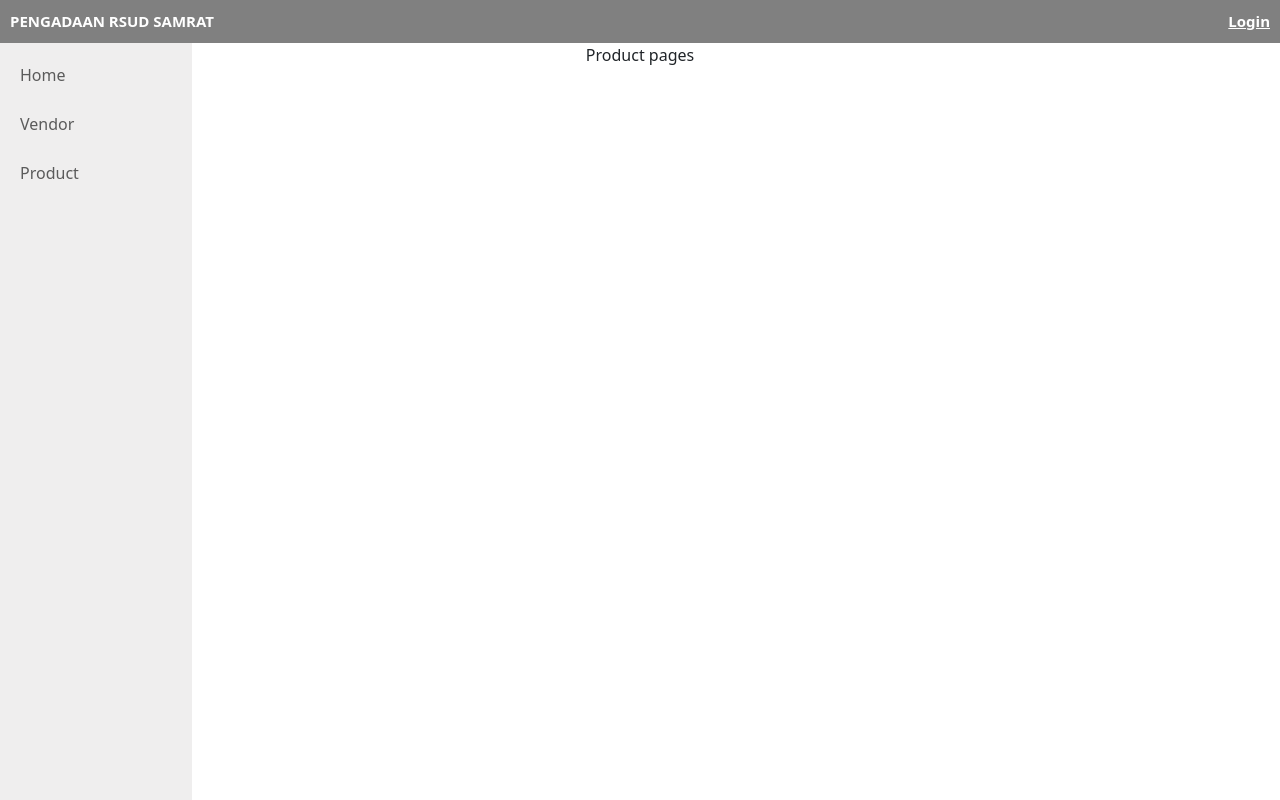
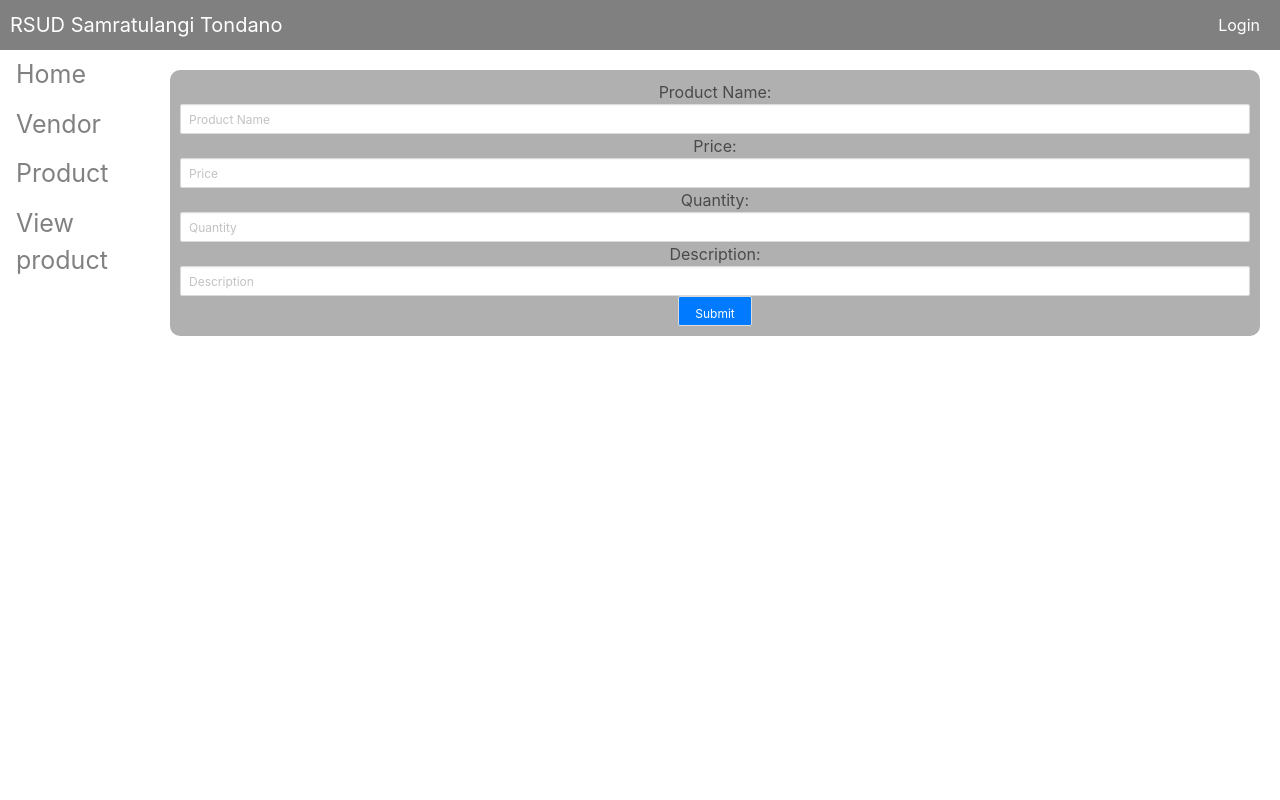
Before and after one commit to po3rdlp/FrontEndPengadaan-RsSamrat, a Vue app: page /product in a window 1280 px wide. Built offline with nearby package versions, Linux system fonts and the light colour scheme.

Commit message:
Another Changes & adding View Product

```diff
--- a/index.html
+++ b/index.html
@@ -4,10 +4,8 @@
     <meta charset="UTF-8" />
     <link rel="icon" href="/favicon.ico" />
     <link
-      href="https://cdn.jsdelivr.net/npm/bootstrap@5.3.0-alpha3/dist/css/bootstrap.min.css"
       rel="stylesheet"
-      integrity="sha384-KK94CHFLLe+nY2dmCWGMq91rCGa5gtU4mk92HdvYe+M/SXH301p5ILy+dN9+nJOZ"
-      crossorigin="anonymous"
+      href="https://cdn.jsdelivr.net/npm/bulma@0.9.4/css/bulma.min.css"
     />
     <meta name="viewport" content="width=device-width, initial-scale=1.0" />
     <title>Vite App</title>
--- a/package.json
+++ b/package.json
@@ -8,6 +8,7 @@
     "preview": "vite preview"
   },
   "dependencies": {
+    "axios": "^1.3.6",
     "vue": "^3.2.47",
     "vue-router": "^4.1.6"
   },
--- a/src/App.vue
+++ b/src/App.vue
@@ -23,5 +23,8 @@ export default {
 <style>
 .content {
   text-align: center;
+  padding-top: 60px;
+  margin-right: 10px;
+  margin-left: 160px;
 }
 </style>
--- a/src/components/Navigationbar.vue
+++ b/src/components/Navigationbar.vue
@@ -1,31 +1,35 @@
 <template>
-  <nav class="navbar">
-    <div class="navbar__text">PENGADAAN RSUD SAMRAT</div>
-    <RouterLink to="/Login" class="navbar__text navbar__text--right"
-      >Login</RouterLink
-    >
+  <nav>
+    <h1>RSUD Samratulangi Tondano</h1>
+    <RouterLink class="textroute" to="/Login">Login</RouterLink>
   </nav>
 </template>
 
 <style scoped>
 /* styling untuk navigation bar */
-.navbar {
+
+nav {
+  background-color: gray;
+  position: fixed;
+  width: 100%;
+  padding: 10px;
   display: flex;
+  align-items: center;
   justify-content: space-between;
-  align-items: center;
-  background-color: gray;
-  padding: 10px;
+  z-index: 2;
 }
-
-/* styling untuk teks di dalam navigation bar */
-.navbar__text {
+nav h1 {
+  margin: 0;
+  padding: 0;
+  font-size: 20px;
+  font-weight: normal;
   color: white;
-  font-size: 15px;
-  font-weight: bold;
+  margin-right: auto;
 }
-
-/* styling khusus untuk teks di sebelah kanan */
-.navbar__text--right {
-  margin-left: auto;
+.textroute {
+  color: white;
+  text-decoration: none;
+  margin: 0 10px;
+  font-size: 16px;
 }
 </style>
--- a/src/components/SideNavigationbar.vue
+++ b/src/components/SideNavigationbar.vue
@@ -1,13 +1,5 @@
-<script>
-export default {
-  name: "SideNavigationbar",
-};
-</script>
-
 <template>
-  <div>
-    <nav>
-      <div class="sidebar">
+  <div class="sidenav" :class="{ open: isOpen }">
     <div>
       <router-link to="/" class="nav-link">Home</router-link>
     </div>
@@ -17,36 +9,67 @@ export default {
     <div>
       <router-link to="/product" class="nav-link">Product</router-link>
     </div>
+    <div>
+      <router-link to="/productview" class="nav-link">View product</router-link>
     </div>
-    </nav>
+  </div>
+  <div class="menu-icon" @click="toggleNav">
+    <i class="fa fa-bars"></i>
   </div>
 </template>
 
+<script>
+export default {
+  name: "SideNavigationBar",
+  data() {
+    return {
+      isOpen: true,
+    };
+  },
+  methods: {
+    toggleNav() {
+      this.isOpen = !this.isOpen;
+    },
+  },
+};
+</script>
+
 <style scoped>
-nav {
-  display: flex;
-  flex-direction: row;
+@media screen and (min-width: 768px) {
+  .sidenav {
+    height: 100%;
+    width: 150px;
+    position: fixed;
+    z-index: 1;
+    left: 0;
+    top: 50px; /* menempatkan sidenav 50px di bawah navigation bar */
+    background-color: #e0dbdb;
+    overflow-x: hidden;
+    padding-top: 10px;
+    transition: all 0.3s ease;
+    transform: translateX(-100%);
   }
 
-.sidebar {
-  width: 15%;
-  height: 100vh;
-  position: fixed;
-  background-color: rgb(239, 238, 238);
-  z-index: 1;
-  padding-top: 10px;
+  .sidenav.open {
+    transform: translateX(0);
   }
 
-.nav-link {
+  .sidenav a {
+    padding: 6px 8px 6px 16px;
+    text-decoration: none;
+    font-size: 25px;
+    color: #818181;
     display: block;
-  padding: 10px 20px;
-  color: rgb(91, 91, 91);
-  text-decoration: none;
-  margin-bottom: 5px;
-  transition: background-color 0.3s ease;
   }
 
-.nav-link:hover {
-  background-color: gray;
+  .sidenav a:hover {
+    color: #3f3f3f;
+  }
+}
+
+@media screen and (max-width: 767px) {
+  .sidenav {
+    display: initial;
+  }
 }
 </style>
--- a/src/router/index.js
+++ b/src/router/index.js
@@ -3,6 +3,7 @@ import Homepages from "../views/Homepages.vue";
 import Vendorpages from "../views/Vendorpages.vue";
 import Login from "../components/auth/Login.vue";
 import Productpages from "../views/Productpages.vue";
+import Productviewpage from "../views/Productviewpage.vue";
 
 const router = createRouter({
   history: createWebHistory(import.meta.env.BASE_URL),
@@ -24,6 +25,10 @@ const router = createRouter({
       path: "/product",
       component: Productpages,
     },
+    {
+      path: "/productview",
+      component: Productviewpage,
+    },
     // {
     //   path: '/about',
     //   name: 'about',
--- a/src/views/Productpages.vue
+++ b/src/views/Productpages.vue
@@ -1,11 +1,111 @@
+<template>
+  <div>
+    <div class="container">
+      <div class="box1">
+        <div class="box2">
+          <form @submit.prevent="Submitform">
+            <label for="name">Product Name:</label>
+            <input
+              type="text"
+              v-model="product.name"
+              placeholder="Product Name"
+              id="Productname"
+              class="input is-small"
+            />
+            <label for="price">Price:</label>
+            <input
+              type="number"
+              v-model="product.price"
+              placeholder="Price"
+              class="input is-small"
+            />
+            <label for="quantity">Quantity:</label>
+            <input
+              type="number"
+              v-model="product.quantity"
+              placeholder="Quantity"
+              class="input is-small"
+            />
+            <label for="description">Description:</label>
+            <input
+              type="text"
+              v-model="product.description"
+              placeholder="Description"
+              class="input is-small"
+            />
+            <button class="button is-small" type="submit">Submit</button>
+          </form>
+        </div>
+        <p>{{ message }}</p>
+      </div>
+    </div>
+  </div>
+</template>
+
+<style>
+.container {
+  display: flex;
+
+  justify-content: center;
+  align-items: center;
+  height: auto;
+}
+.box1 {
+  padding: 10px;
+
+  height: 100%;
+}
+.box2 {
+  background-color: rgb(176, 176, 176);
+  padding: 10px;
+  border-radius: 10px;
+  display: flex;
+  justify-content: flex-end;
+}
+
+input {
+  width: 5%;
+}
+</style>
+
 <script>
+import axios from "axios";
+
 export default {
   name: "Productpages",
+
+  data() {
+    return {
+      product: {
+        name: "",
+        price: "",
+        quantity: "",
+        description: "",
+      },
+      message: "",
+    };
+  },
+  methods: {
+    Submitform() {
+      axios
+        .post(
+          "http://localhost:8080/products/VEN168216544493415F1",
+          this.product
+        )
+        .then((response) => {
+          this.message = response.data;
+          this.product.name = "";
+          this.product.price = "";
+          this.product.quantity = "";
+          this.product.description = "";
+          console.log(
+            `Berhasil ditambahkan, Deskripsi: ${this.product.description}`
+          );
+        })
+        .catch((err) => {
+          console.log(err);
+        });
+    },
+  },
 };
 </script>
-
-<template>
-  <div>
-    <p>Product pages</p>
-  </div>
-</template>
--- /dev/null
+++ b/src/views/Productviewpage.vue
@@ -0,0 +1,80 @@
+<template>
+  <div v-for="product in products" :key="product.id">
+    <div class="card">
+      <img
+        src="https://imgs.search.brave.com/W2jVaSZCbZME_eqOQ_h3jHbi8sMbFiyUfp11L_6p6Ls/rs:fit:474:225:1/g:ce/aHR0cHM6Ly90c2Uy/Lm1tLmJpbmcubmV0/L3RoP2lkPU9JUC5B/ZG9KQXNpV2R3TU5H/MFpUdlVvVFVRSGFI/YSZwaWQ9QXBp"
+        alt="Card image"
+      />
+      <div class="card-content">
+        <h2>Nama Barang</h2>
+        <p>{{ product.name }}</p>
+      </div>
+    </div>
+  </div>
+</template>
+
+<script>
+import axios from "axios";
+
+export default {
+  name: "Productpagesview",
+
+  data() {
+    return {
+      products: [],
+    };
+  },
+  created() {
+    axios
+      .get("http://localhost:8080/products/vendor/VEN168216544493415F1")
+      .then((response) => {
+        this.products = response.data;
+        console.log("Berhasil");
+      })
+      .catch((err) => {
+        console.log(err);
+      });
+  },
+};
+</script>
+
+<style>
+.card {
+  border: 1px solid #ccc;
+  border-radius: 4px;
+  box-shadow: 0 2px 4px rgba(0, 0, 0, 0.1);
+  margin: 16px;
+  overflow: hidden;
+}
+
+.card img {
+  width: 100px;
+  height: 300px;
+}
+
+.card-content {
+  padding: 16px;
+}
+
+.card-content h2 {
+  margin: 0;
+  font-size: 24px;
+}
+
+.card-content p {
+  margin: 16px 0;
+}
+
+.button {
+  display: inline-block;
+  background-color: #007bff;
+  color: #fff;
+  padding: 8px 16px;
+  border-radius: 4px;
+  text-decoration: none;
+}
+
+.button:hover {
+  background-color: #0069d9;
+}
+</style>
--- a/src/views/Vendorpages.vue
+++ b/src/views/Vendorpages.vue
@@ -1,8 +1,6 @@
-<script setup>
-const nama = "RS Samrat";
-</script>
+<script>
+import axios from "axios";
 
-<script>
 export default {
   name: "Vendorpages",
 };
@@ -10,6 +8,6 @@ export default {
 
 <template>
   <div>
-    <p>Welcome {{ nama }}, this is Vendor pages</p>
+    <p>Vendor pages</p>
   </div>
 </template>
```
Also changed, not shown: 1 other file (tests, documents, lock files or other folders). Lines whose indentation alone changed are shown as unchanged.
